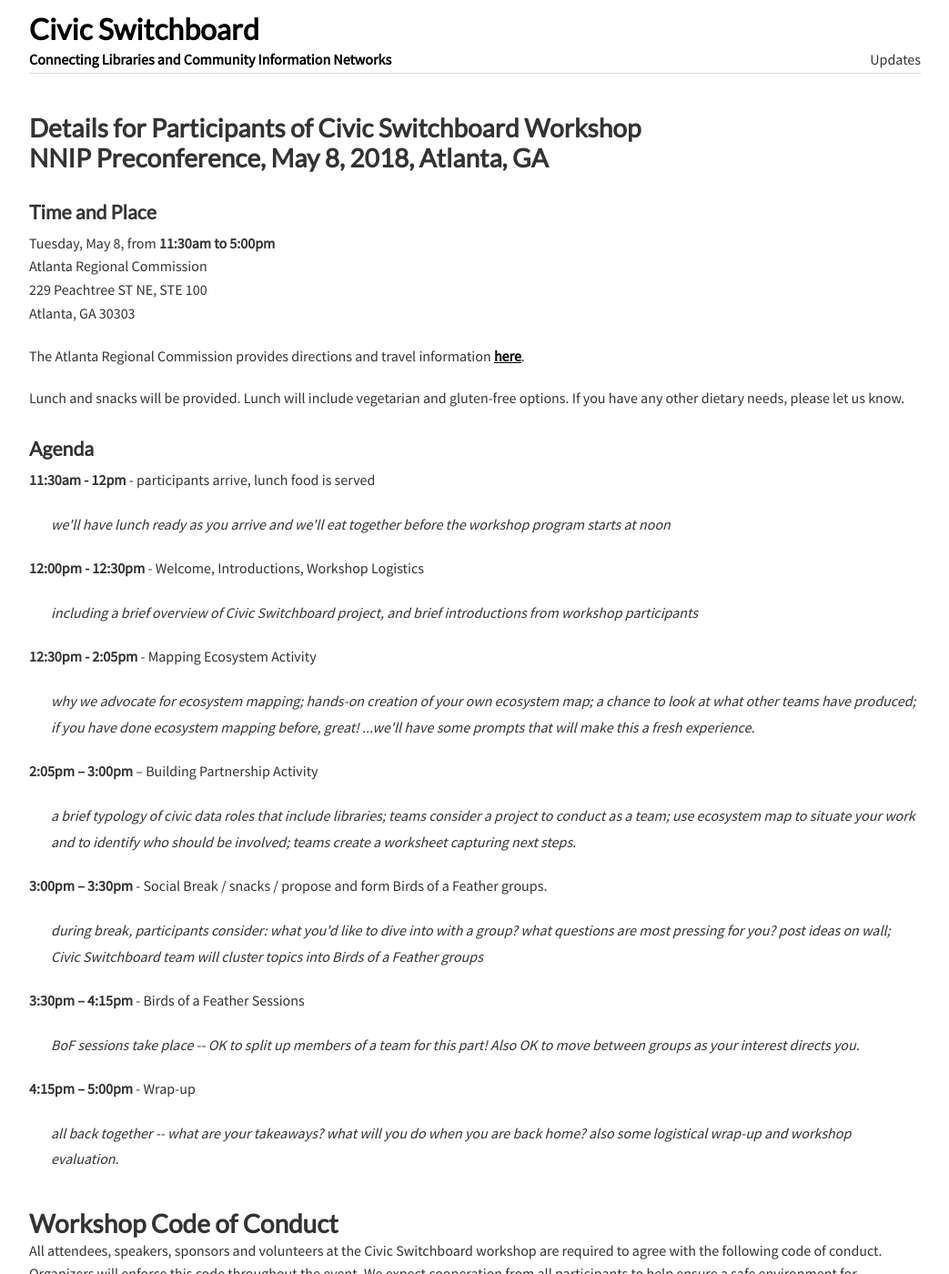
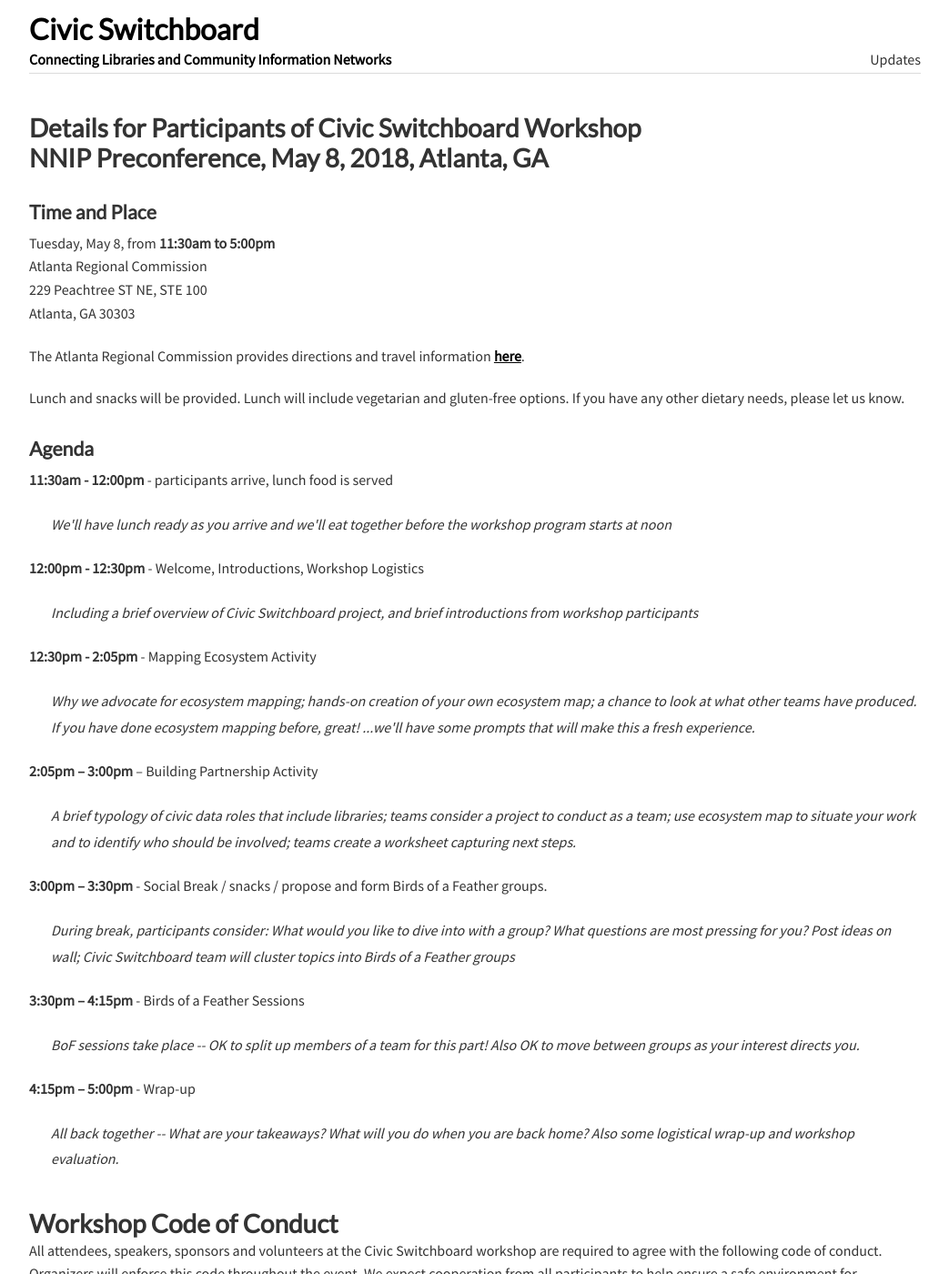
Before and after one commit to civic-switchboard/civic-switchboard.github.io.first, a Jekyll site: the page built from workshop-atl.html, in a window 1280 px wide and 1400 px high. Shown: the whole window at 91% size, without its empty margins (118-1161 px from the left). Built offline with Jekyll 4.4.1, drawn with Linux system fonts in a browser that asks for light colours.

Commit message:
Update workshop-atl.html

```diff
--- a/workshop-atl.html
+++ b/workshop-atl.html
@@ -26,24 +26,24 @@
 
         <h4>Agenda</h4>
         <p>
-            <b>11:30am - 12pm</b> - participants arrive, lunch food is served<br/>
+            <b>11:30am - 12:00pm</b> - participants arrive, lunch food is served<br/>
             <ul>
-                <i>we'll have lunch ready as you arrive and we'll eat together before the workshop program starts at noon</i>
+                <i>We'll have lunch ready as you arrive and we'll eat together before the workshop program starts at noon</i>
             </ul>
         </p>
 
         <p>
             <b>12:00pm - 12:30pm</b> - Welcome, Introductions, Workshop Logistics<br/>
             <ul>
-                <i>including a brief overview of Civic Switchboard project, and brief introductions from workshop participants</i>
+                <i>Including a brief overview of Civic Switchboard project, and brief introductions from workshop participants</i>
             </ul>
         </p>
 
         <p>
             <b>12:30pm - 2:05pm</b> - Mapping Ecosystem Activity<br/>
             <ul>
-                <i>why we advocate for ecosystem mapping; hands-on creation of your own ecosystem map; a chance to
-                look at what other teams have produced; if you have done ecosystem mapping before, great! ...we'll have some prompts that will
+                <i>Why we advocate for ecosystem mapping; hands-on creation of your own ecosystem map; a chance to
+                look at what other teams have produced. If you have done ecosystem mapping before, great! ...we'll have some prompts that will
                 make this a fresh experience.</i>
             </ul>
         </p>
@@ -51,7 +51,7 @@
         <p>
             <b>2:05pm – 3:00pm</b> – Building Partnership Activity<br/>
             <ul>
-                <i>a brief typology of civic data roles that include libraries; teams consider a project to conduct as a team;
+                <i>A brief typology of civic data roles that include libraries; teams consider a project to conduct as a team;
                 use ecosystem map to situate your work and to identify who should be involved; teams
                 create a worksheet capturing next steps.</i>
             </ul>
@@ -60,8 +60,8 @@
         <p>
             <b>3:00pm – 3:30pm</b> - Social Break / snacks / propose and form Birds of a Feather groups.<br/>
             <ul>
-                <i>during break, participants consider: what you'd like to dive into with a group? what questions are most
-                pressing for you? post ideas on wall; Civic Switchboard team will cluster topics into Birds of a Feather groups</i>
+                <i>During break, participants consider: What would you like to dive into with a group? What questions are most
+                pressing for you? Post ideas on wall; Civic Switchboard team will cluster topics into Birds of a Feather groups</i>
             </ul>
         </p>
 
@@ -76,7 +76,7 @@
         <p>
             <b>4:15pm – 5:00pm</b> - Wrap-up<br/>
             <ul>
-                <i>all back together -- what are your takeaways? what will you do when you are back home? also some logistical
+                <i>All back together -- What are your takeaways? What will you do when you are back home? Also some logistical
             wrap-up and workshop evaluation.</i>
             </ul>
         </p>
```
